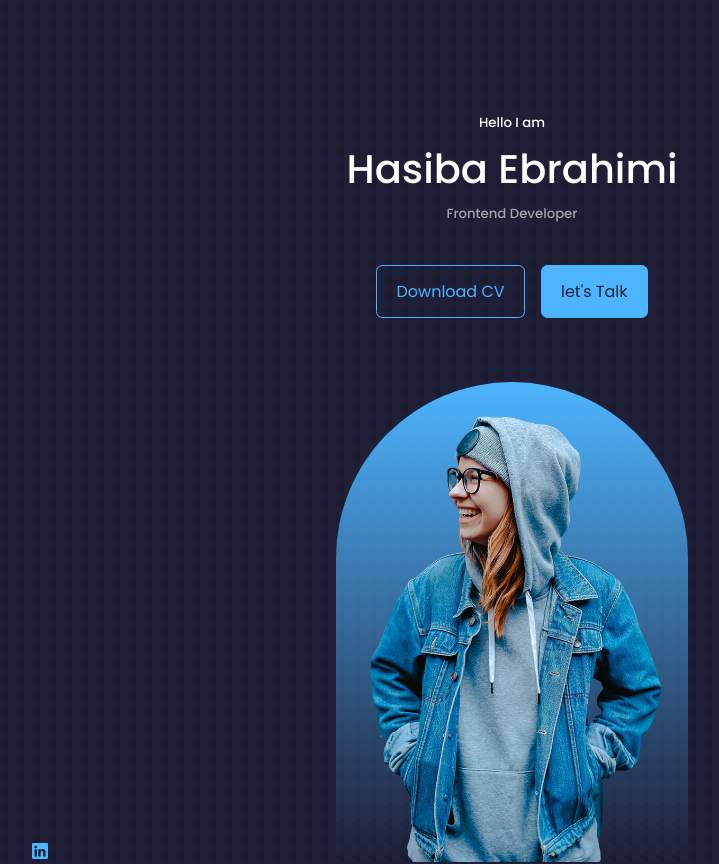
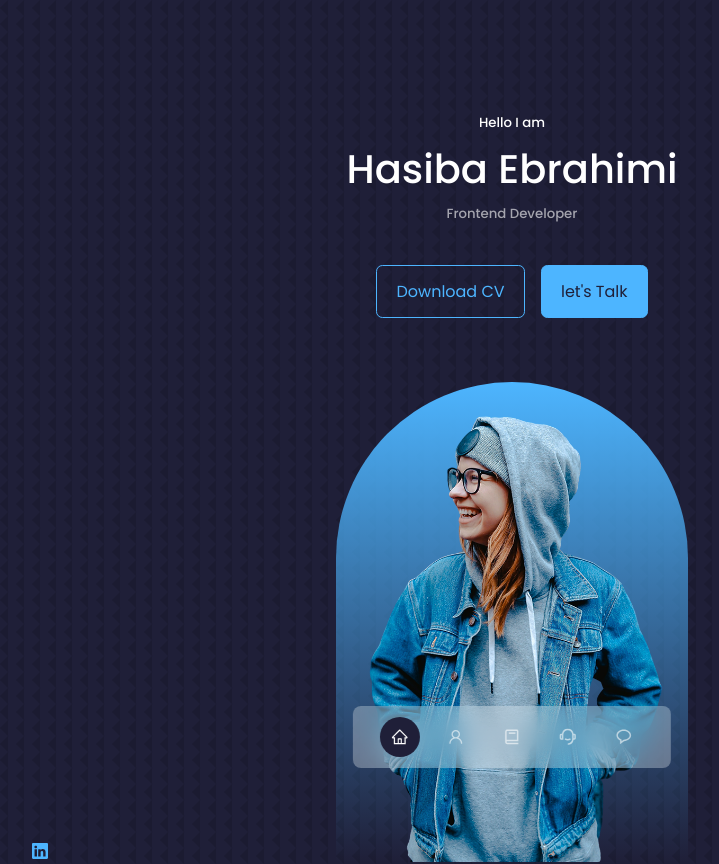
Before and after one commit to hussainHakimi/react-portfolio, a React (Create React App) app: page / in a window 1280 px wide. Shown: the top 864 px of the page, without its empty margins (128-847 px from the left). Built offline with nearby package versions, Linux system fonts and the light colour scheme.

Commit message:
Navbar is done.

```diff
--- a/src/components/nav/Nav.jsx
+++ b/src/components/nav/Nav.jsx
@@ -1,9 +1,22 @@
 import React from 'react'
 import './nav.css'
+import {AiOutlineHome} from 'react-icons/ai'
+import {AiOutlineUser} from 'react-icons/ai'
+import {BiBook} from 'react-icons/bi'
+import {RiCustomerService2Line} from 'react-icons/ri'
+import {BiMessageRounded} from 'react-icons/bi'
+import {useState} from 'react'
 
 const Nav = () => {
+  const [activeNav, setActiveNav] = useState('#');
   return (
-    <div>Nav</div>
+    <nav>
+      <a href="#" className={activeNav === '#' ? 'active' : ''} onClick={() => {setActiveNav('#')}}><AiOutlineHome/></a>
+      <a href="#about" onClick={() => {setActiveNav('#about')}} className={activeNav ==='#about' ? 'active' : ''}><AiOutlineUser/></a>
+      <a href="#experience" onClick={() => {setActiveNav('#experience')}} className={activeNav ==='#experience' ? 'active' : ''}><BiBook/></a>
+      <a href="#services" onClick={() => {setActiveNav('#services')}} className={activeNav ==='#services' ? 'active' : ''}><RiCustomerService2Line/></a>
+      <a href="#contact" onClick={() => {setActiveNav('#contact')}} className={activeNav ==='#contact' ? 'active' : ''}><BiMessageRounded/></a>
+    </nav>
   )
 }
 
--- a/src/components/nav/nav.css
+++ b/src/components/nav/nav.css
@@ -0,0 +1,33 @@
+nav{
+  width: max-content;
+  background: rgba(255,255,255,0.3);
+  display: block;
+  padding: 0.7rem 1.7rem;
+  z-index: 2;
+  position: fixed;
+  left: 50%;
+  transform: translateX(-50%);
+  bottom: 2rem;
+  display: flex;
+  gap: 1rem;
+  border-radius: 0.5rem;
+  backdrop-filter: blur(15px);
+}
+
+nav a{
+  background: transparent;
+  padding: 0.7rem;
+  border-radius: 50%;
+  display: flex;
+  color: var(--color-light);
+  font-size: 1.1rem;
+}
+
+nav a:hover{
+  background: rgba(0,0,0,0.3);
+}
+
+nav a.active{
+  background: var(--color-bg);
+  color: #fff;
+}
```
